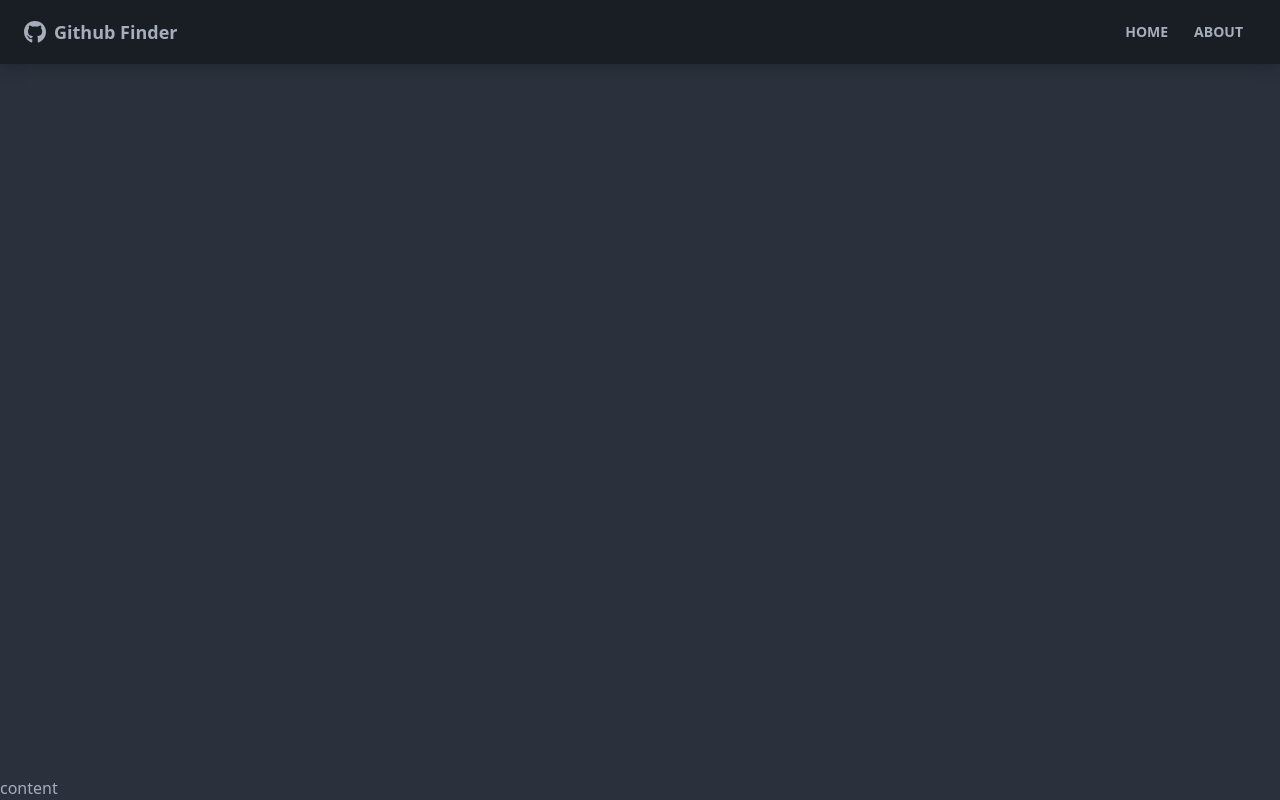
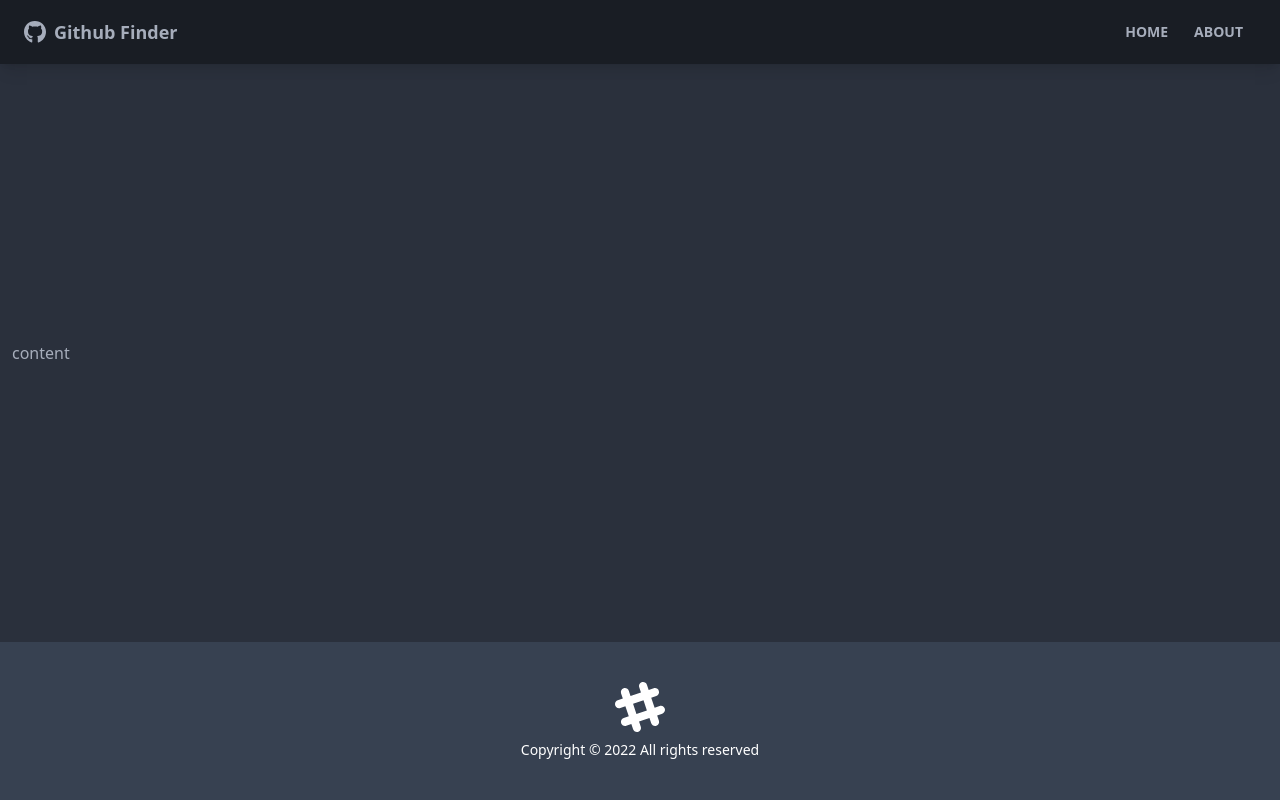
Before and after one commit to franciskershawfc/github-finder-traversy, a React (Create React App) app: page / in a window 1280 px wide. Built offline with nearby package versions, Linux system fonts and the light colour scheme.

Commit message:
add footer component

```diff
--- a/src/App.js
+++ b/src/App.js
@@ -1,14 +1,16 @@
 import {BrowserRouter as Router, Route} from 'react-router-dom';
 import Navbar from './components/layout/Navbar';
+import Footer from './components/layout/Footer';
 
 function App() {
   return (
     <Router>
       <div className="flex flex-col justify-between h-screen">
         <Navbar />
-        <main>
+        <main className='container mx-auto px-3 pb-12'>
           content
         </main>
+        <Footer />
       </div>
     </Router>
   );
--- /dev/null
+++ b/src/components/layout/Footer.js
@@ -0,0 +1,23 @@
+const Footer = () => {
+    const footerYear = new Date().getFullYear();
+    return (
+        <footer className='footer p-10 bg-gray-700 text-primary-content footer-center'>
+            <div>
+                <svg
+                    width='50'
+                    height='50'
+                    viewBox='0 0 24 24'
+                    xmlns='http://www.w3.org/2000/svg'
+                    fillRule='evenodd'
+                    clipRule='evenodd'
+                    className='inline-block fill-current'
+                >
+                    <path d='M22.672 15.226l-2.432.811.841 2.515c.33 1.019-.209 2.127-1.23 2.456-1.15.325-2.148-.321-2.463-1.226l-.84-2.518-5.013 1.677.84 2.517c.391 1.203-.434 2.542-1.831 2.542-.88 0-1.601-.564-1.86-1.314l-.842-2.516-2.431.809c-1.135.328-2.145-.317-2.463-1.229-.329-1.018.211-2.127 1.231-2.456l2.432-.809-1.621-4.823-2.432.808c-1.355.384-2.558-.59-2.558-1.839 0-.817.509-1.582 1.327-1.846l2.433-.809-.842-2.515c-.33-1.02.211-2.129 1.232-2.458 1.02-.329 2.13.209 2.461 1.229l.842 2.515 5.011-1.677-.839-2.517c-.403-1.238.484-2.553 1.843-2.553.819 0 1.585.509 1.85 1.326l.841 2.517 2.431-.81c1.02-.33 2.131.211 2.461 1.229.332 1.018-.21 2.126-1.23 2.456l-2.433.809 1.622 4.823 2.433-.809c1.242-.401 2.557.484 2.557 1.838 0 .819-.51 1.583-1.328 1.847m-8.992-6.428l-5.01 1.675 1.619 4.828 5.011-1.674-1.62-4.829z'></path>
+                </svg>
+                <p>Copyright &copy; {footerYear} All rights reserved</p>
+            </div>
+        </footer>
+    );
+};
+
+export default Footer;
```
